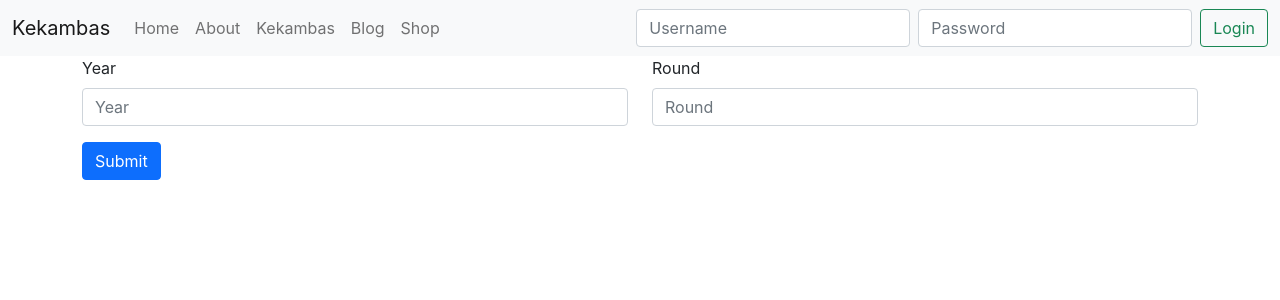
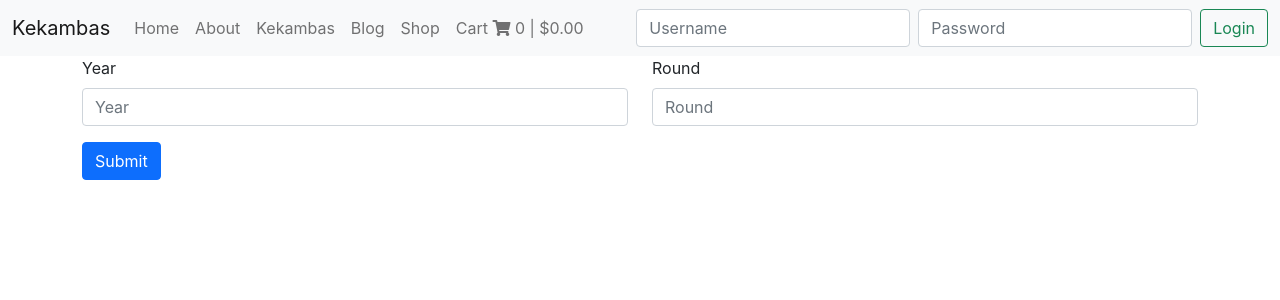
Before and after one commit to bstanton773/react-intro, a React (Create React App) app: page / in a window 1280 px wide. Shown: the top 300 px of the page. Built offline with nearby package versions, Linux system fonts and the light colour scheme.

Commit message:
Added shopping cart info into nav bar

```diff
--- a/public/index.html
+++ b/public/index.html
@@ -24,6 +24,7 @@
       work correctly both with client-side routing and a non-root public URL.
       Learn how to configure a non-root public URL by running `npm run build`.
     -->
+    <link rel="stylesheet" href="https://pro.fontawesome.com/releases/v5.10.0/css/all.css"/>
     <link href="https://cdn.jsdelivr.net/npm/bootstrap@5.0.1/dist/css/bootstrap.min.css" rel="stylesheet">
     <title>Intro to React - Kekambas</title>
   </head>
--- a/src/App.js
+++ b/src/App.js
@@ -18,21 +18,25 @@ export default class App extends Component {
       name: 'Brian Stanton',
       age: 27,
       racers: [],
-      isLoggedIn: false
+      isLoggedIn: false,
+      cart: []
     }
-    // console.log('Component is constructed')
   }
 
-  // componentDidMount(){
-  //   // console.log('Component did mount');
-  //   fetch('https://ergast.com/api/f1/2020/1/driverStandings.json')
-  //     .then(res => res.json())
-  //     .then(data => {
-  //       this.setState(
-  //         {racers: data.MRData.StandingsTable.StandingsLists[0].DriverStandings}
-  //       )
-  //     })
-  // }
+  addToCart = (product) =>{
+    this.setState({
+      cart: this.state.cart.concat(product)
+    })
+  }
+
+  sumCartProducts = (cartList) => {
+    let total = 0;
+    for (let i = 0; i < cartList.length; i++){
+      total += cartList[i].price
+    }
+    return total.toFixed(2)
+  }
+
 
   handleSubmit = (e) => {
     e.preventDefault();
@@ -74,7 +78,7 @@ export default class App extends Component {
     console.log(this.state)
     return (
       <div>
-        <Navbar isLoggedIn={this.state.isLoggedIn} handleLogin={this.handleLogin}/>
+        <Navbar isLoggedIn={this.state.isLoggedIn} handleLogin={this.handleLogin} cart={this.state.cart} sumCartProducts={this.sumCartProducts}/>
         <main className="container">
           <Switch>
             <Route exact path='/'>
@@ -89,8 +93,8 @@ export default class App extends Component {
             <Route exact path='/blog/:id' render={({ match }) => <PostDetail match={match} />} />
             <Route exact path='/createpost' render={() => <CreatePost />} />
             <Route exact path='/update/:id' render={({ match }) => <UpdatePost match={match} />} />
-            <Route exact path='/shop' render={() => <Shop />} />
-            <Route exact path='/shop/:id' render={({ match }) => <ProductDetail match={match} />} />
+            <Route exact path='/shop' render={() => <Shop addToCart={this.addToCart} />} />
+            <Route exact path='/shop/:id' render={({ match }) => <ProductDetail match={match} addToCart={this.addToCart}/>} />
           </Switch>
         </main>
       </div>
--- a/src/components/Navbar.js
+++ b/src/components/Navbar.js
@@ -27,6 +27,11 @@ export default class Navbar extends Component {
                         <li className="nav-item">
                             <Link className="nav-link" to="/shop">Shop</Link>
                         </li>
+                        <li className="nav-item">
+                            <Link className="nav-link" to="/">
+                                Cart <i className="fas fa-shopping-cart"></i> {this.props.cart.length} | ${this.props.sumCartProducts(this.props.cart)}
+                            </Link>
+                        </li>
                     </ul>
                     {this.props.isLoggedIn ? (<div>Logout</div>) : (
                     <form onSubmit={(e) => this.props.handleLogin(e)} className="d-flex">
--- a/src/components/Product.js
+++ b/src/components/Product.js
@@ -12,7 +12,7 @@ export default class Product extends Component {
                         <h5 className="card-title">{p.name}</h5>
                         <p className="card-text">{p.description}</p>
 
-                        <button className="btn btn-primary">Add To Cart</button>
+                        <button onClick={() => this.props.addToCart(p)} className="btn btn-primary">Add To Cart</button>
                         <Link to={`/shop/${p.id}`}>
                             <button className="btn btn-secondary float-end">More Info</button>
                         </Link>
--- a/src/views/ProductDetail.js
+++ b/src/views/ProductDetail.js
@@ -26,11 +26,12 @@ export default class ProductDetail extends Component {
                     <h3 className="card-title">
                        {p.name}
                     </h3>
+                    <small>${p.price}</small>
                     <img className="card-img-top img-fluid" src={p.image} alt="name"/>
                     <p className="card-text">{p.description}</p>
                 </div>
                 <div className="card-footer">
-                    <button className="btn btn-primary">Add to Cart</button>
+                    <button className="btn btn-primary" onClick={() => this.props.addToCart(p)}>Add to Cart</button>
                     <Link to="/shop">
                         <button className="btn btn-secondary float-end">Back to Shop</button>
                     </Link>
```
Also changed, not shown: 1 other file (tests, documents, lock files or other folders).
